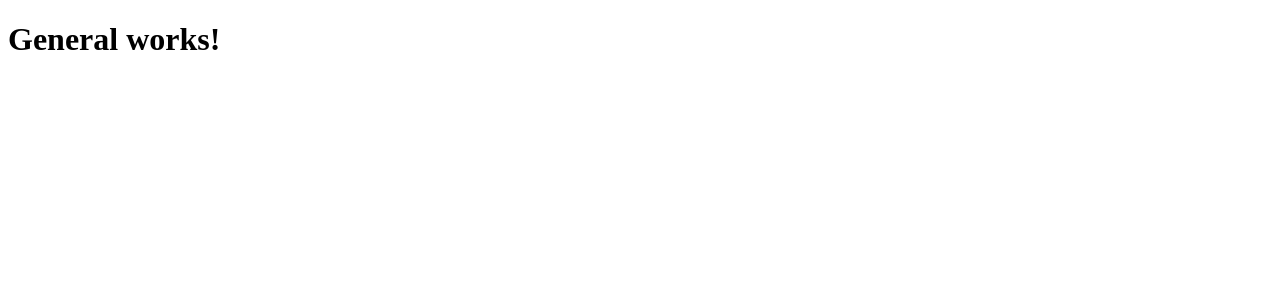
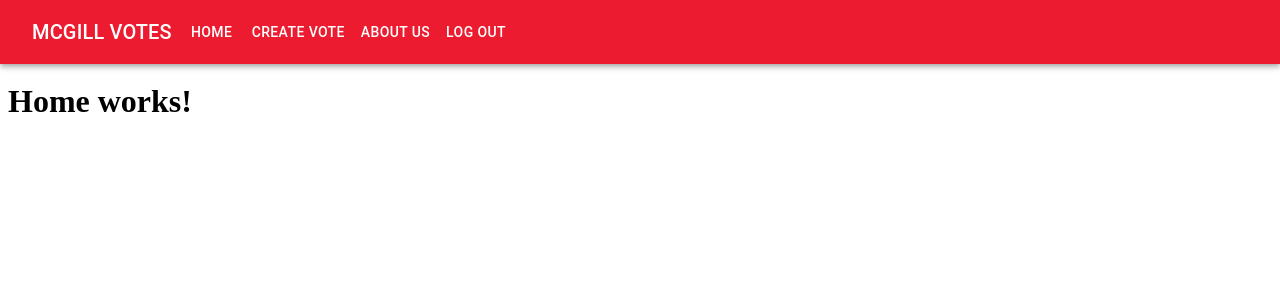
Before and after one commit to BlockchainAtMcGill/voting-at-mcgill, a Next.js app in the folder client/: page /home in a window 1280 px wide. Shown: the top 300 px of the page. Built offline with nearby package versions, Linux system fonts and the light colour scheme.

Commit message:
next.js working with functional header

```diff
--- a/client/src/components/header.js
+++ b/client/src/components/header.js
@@ -6,7 +6,7 @@ import {
     makeStyles,
     Button
 } from "@material-ui/core";
-import { BrowserRouter as Router, Link as RouterLink, Switch, Route } from "react-router-dom";
+import Link from 'next/link'
 import { Home } from './home';
 const headersData = [
     {
@@ -55,39 +55,34 @@ export const Header = () => {
         );
     };
     const logo = (
-        <Typography variant="h6" component="h1" className={logoStyle}>
-          McGill Votes
-        </Typography>
+        <Link href="/">
+        <Button style={{color:"#FFFEFE"}}>
+            <Typography variant="h6" component="h1" className={logoStyle} >
+              McGill Votes
+            </Typography>
+        </Button>
+        </Link>
       );
 
     const getMenuButtons = () => {
       return headersData.map(({ label, href }) => {
         return (
-          <Router>
+          <Link href = {href} key ={href}>
             <Button
               {...{
                 key: label,
                 color: "inherit",
-                to: href,
-                component: RouterLink,
               }}
             >
               {label}
             </Button>
-
-            <Switch>
-            <Route path="/home">
-              <Home />
-            </Route>
-
-            </Switch>
-          </Router>
+          </Link>
         );
       });
     };
     return (
         <header>
-            <AppBar className={header}>{displayDesktop()}</AppBar>
+            <AppBar style={{backgroundColor: "#ED1B2F", position: "absolute"}}>{displayDesktop()}</AppBar>
         </header>
 
     )
--- a/client/src/components/home.js
+++ b/client/src/components/home.js
@@ -1,8 +1,13 @@
 import React from 'react';
+import { Header } from '../components/header';
 
 export const Home = () => {
     return (
         <>
+            <Header></Header>
+            <br></br>
+            <br></br>
+            <br></br>
             <h1>Home Works!</h1>
         </>
     )
--- a/client/src/pages/createVote.js
+++ b/client/src/pages/createVote.js
@@ -1,11 +1,15 @@
 import React from 'react';
 import { Header } from '../components/header';
 
-export default() => {
+const createVote = () => {
     return (
         <>
             <Header/>
+            <br></br>
+            <br></br>
+            <br></br>
             <h1>createVote works!</h1>
         </>
     )
 }
+export default createVote;
--- a/client/src/pages/home.js
+++ b/client/src/pages/home.js
@@ -1,9 +1,14 @@
 import React from 'react';
+import { Header } from '../components/header';
 
 const Home = () => {
     return (
         <>
-            <h1>General works!</h1>
+            <Header/>
+            <br></br>
+            <br></br>
+            <br></br>
+            <h1>Home works!</h1>
         </>
     )
 }
```
Also changed, not shown: client/src/pages/index.js (+8 -2 lines), 1 other file (tests, documents, lock files or other folders).
